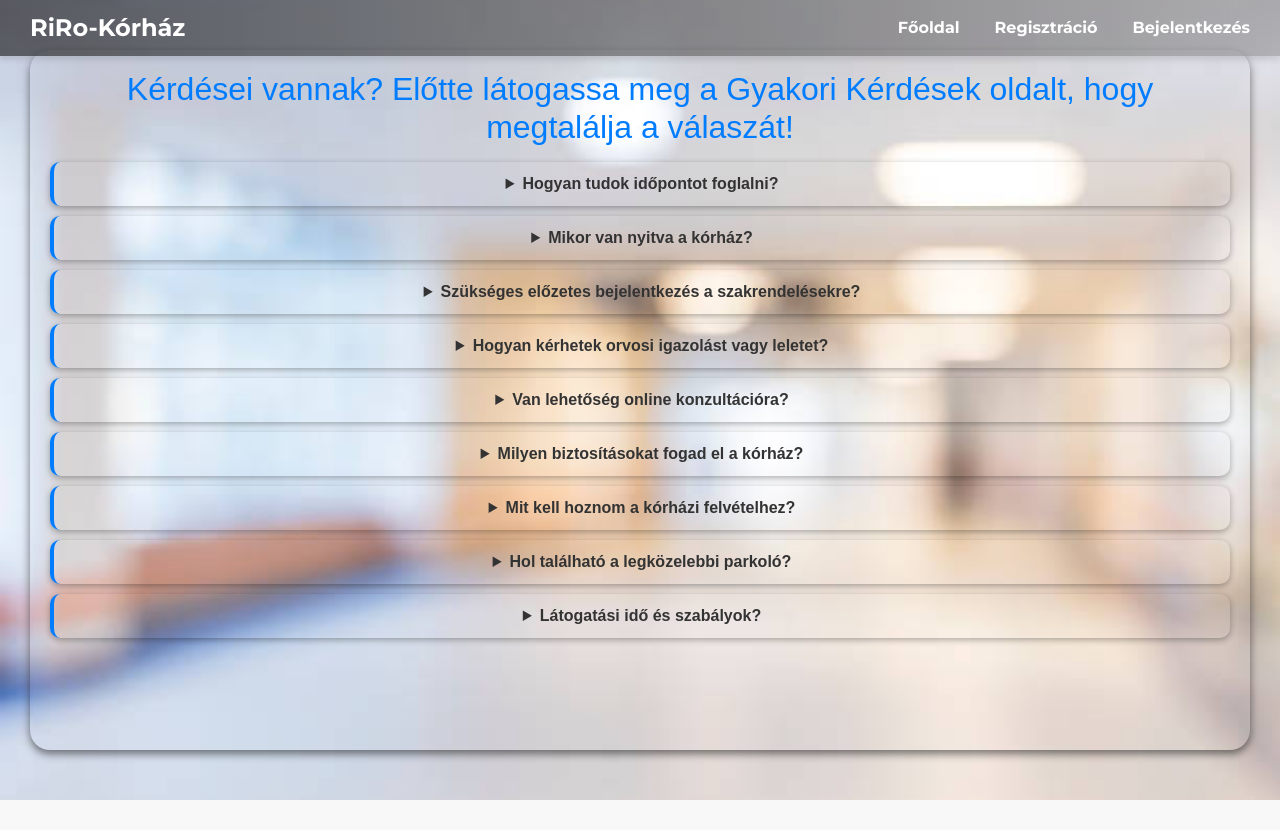
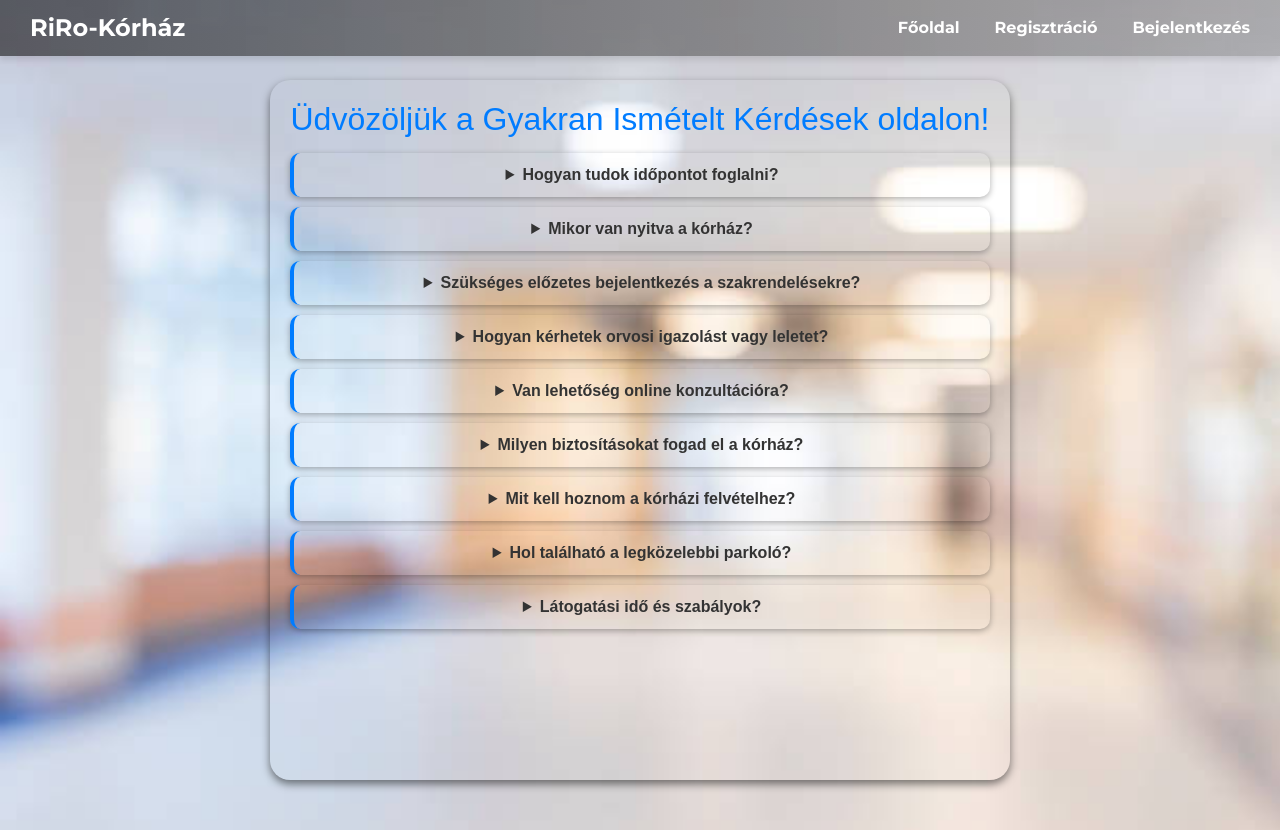
Before and after one commit to venti69/RiRo, a React (Vite) app in the folder client/: page /gyik in a window 1280 px wide. Before the commit the page ends 800 px from the top, so only its background shows below. Built offline with nearby package versions, Linux system fonts and the light colour scheme.

Commit message:
LifeIsLive

```diff
--- a/client/src/pages/Gyik/Gyik.jsx
+++ b/client/src/pages/Gyik/Gyik.jsx
@@ -8,9 +8,9 @@ const Info = () => {
   const hospitalPosition = [46.259277, 20.155028];
 
   return (
-    <div className="info-container">
+    <div className="info-container" style={{marginTop: "30px"}}>
         <div className="gyik-section">
-          <h2> Kérdései vannak? Előtte látogassa meg a Gyakori Kérdések oldalt, hogy megtalálja a válaszát!</h2>
+          <h2>Üdvözöljük a Gyakran Ismételt Kérdések oldalon!</h2>
 
           <details>
             <summary> Hogyan tudok időpontot foglalni?</summary>
--- a/client/src/pages/Swiper/Arak.jsx
+++ b/client/src/pages/Swiper/Arak.jsx
@@ -278,7 +278,7 @@ const PromotionSlider = () => {
 
   return (
     <div className="promo-container"><br />
-      <h2>Vizsgálatok/Árak!</h2>
+      <h2 style={{marginTop: "30px"}}>Vizsgálatok/Árak!</h2>
       <Swiper
   slidesPerView={"auto"}
   breakpoints={{
```
